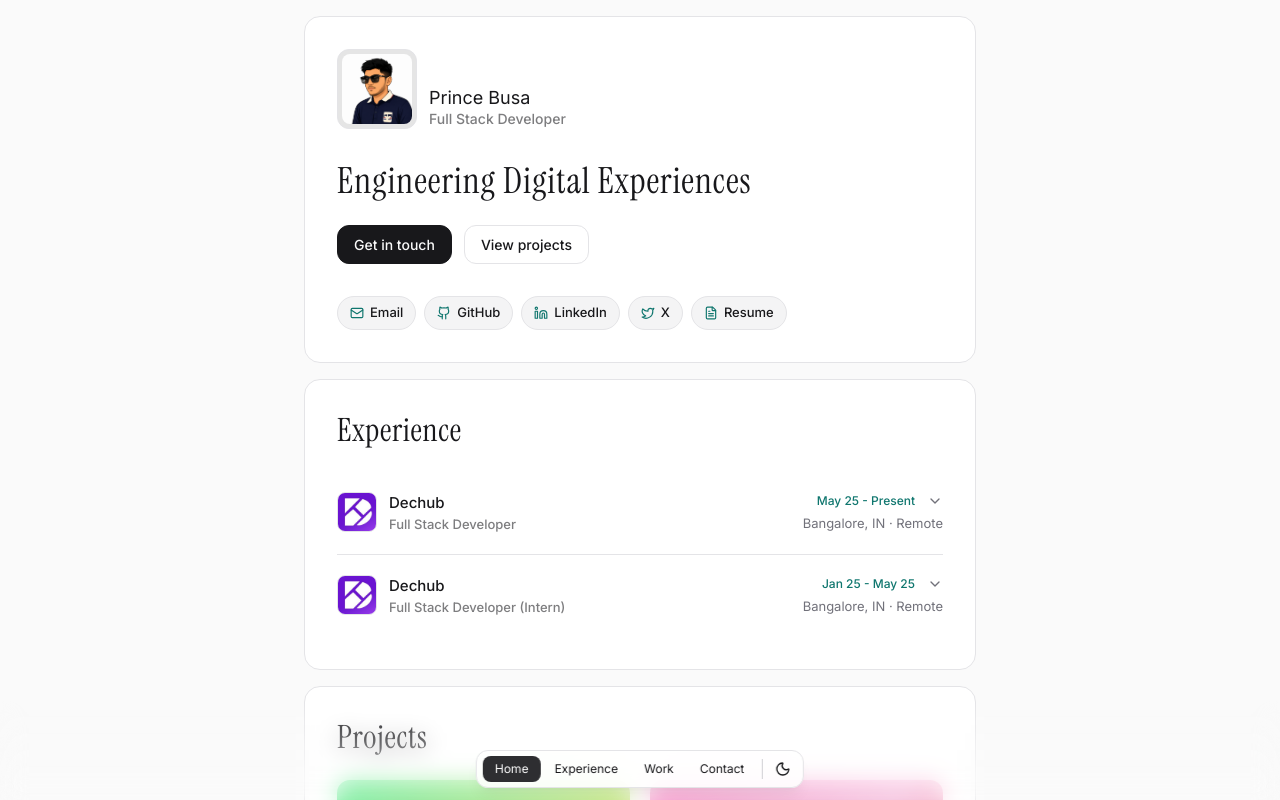
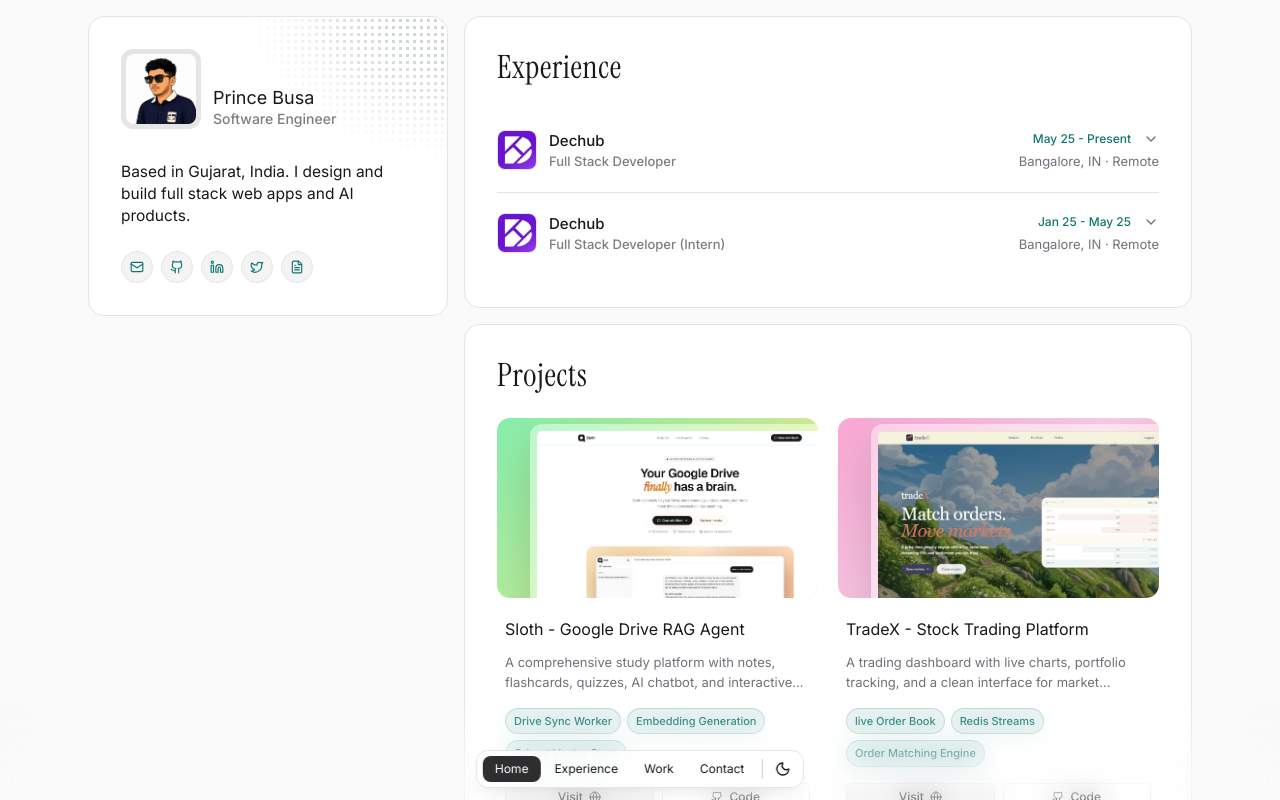
Before and after one commit to Princebusa/princefolio, a React (Vite) app: page / in a window 1280 px wide. Shown: the top 800 px of the page. Built offline with nearby package versions, Linux system fonts and the light colour scheme.

Commit message:
ui redesign

```diff
--- a/index.html
+++ b/index.html
@@ -37,7 +37,7 @@
     </script>
   </head>
   <body>
-    <div id="root"></div>
+    <div id="root" class="bg-green-grid"></div>
     <script type="module" src="/src/main.tsx"></script>
   </body>
 </html>
--- a/src/App.tsx
+++ b/src/App.tsx
@@ -3,7 +3,7 @@
 
 export default function App() {
   return (
-    <div className="mx-auto flex min-h-screen w-full max-w-2xl flex-col gap-3 px-3 py-3 pb-12 sm:gap-4 sm:py-4 sm:px-0 sm:pb-13">
+    <div className="mx-auto flex min-h-screen w-full max-w-6xl flex-col gap-3 px-3 py-3 pb-12 sm:gap-4 sm:py-4 sm:px-4 sm:pb-13 lg:px-6">
       {/* <Header /> */}
       <Home />
     </div>
--- a/src/components/intro.tsx
+++ b/src/components/intro.tsx
@@ -22,7 +22,7 @@
 
 export default function Intro() {
   return (
-    <section className="rounded-2xl border border-[var(--border)] bg-[var(--white)] p-5 sm:p-8">
+    <section className="rounded-2xl border border-[var(--border)] bg-[var(--white)] p-5 sm:p-8 jjj">
       <motion.div
         initial={{ opacity: 0, y: 10 }}
         animate={{ opacity: 1, y: 0 }}
@@ -53,7 +53,7 @@
           <h2 className="text-lg font-semibold  leading-tight text-[var(--vast)]" style={{ fontFamily: "var(--font-body)" }}>
             Prince Busa
           </h2>
-          <p className="text-sm font-medium text-[var(--charcoal)]/60">Full Stack Developer</p>
+          <p className="text-sm font-medium text-[var(--charcoal)]/60">Software Engineer</p>
         </div>
       </motion.div>
 
@@ -61,25 +61,13 @@
         initial={{ opacity: 0, y: 12 }}
         animate={{ opacity: 1, y: 0 }}
         transition={{ duration: 0.45, delay: 0.05 }}
-        className="!mt-8 !mb-6 font-serif text-3xl tracking-wide text-[var(--vast)] sm:text-4xl"
-        style={{ fontFamily: "var(--font-display)" }}
+        className="!mt-8 !mb-6 font-serif tracking-0 text-[var(--vast)] text-[15.5px] leading-[22px]"
+        style={{ fontFamily: "var(--font-body)" }}
       >
-        Engineering Digital Experiences
+        Based in Gujarat, India. I design and build full stack web apps and AI products.
       </motion.h1>
 
-      <motion.div
-        initial={{ opacity: 0, y: 8 }}
-        animate={{ opacity: 1, y: 0 }}
-        transition={{ duration: 0.4, delay: 0.1 }}
-        className="mb-8 flex flex-wrap gap-3"
-      >
-        <a href="#contact" className="btn-dawn">
-          Get in touch
-        </a>
-        <a href="#projects" className="btn-ghost">
-          View projects
-        </a>
-      </motion.div>
+
 
       <div>
 
@@ -90,10 +78,16 @@
               href={href}
               target={label === "Email" ? undefined : "_blank"}
               rel={label === "Email" ? undefined : "noopener noreferrer"}
-              className="chip transition-colors hover:border-[var(--dawn)]"
+              aria-label={label}
+              className="chip group relative transition-colors hover:border-[var(--dawn)]"
             >
               <Icon size={14} className="text-[var(--dawn)]" />
-              {label}
+              <span
+                className="icon-tooltip pointer-events-none opacity-0 transition-opacity duration-200 group-hover:opacity-100 group-focus-visible:opacity-100"
+                role="tooltip"
+              >
+                {label}
+              </span>
             </a>
           ))}
         </div>
--- a/src/index.css
+++ b/src/index.css
@@ -2,6 +2,58 @@
 
 @custom-variant dark (&:where(.dark, .dark *));
 
+.jjj
+   {
+position: relative;
+    background: white;
+    overflow: hidden;
+  }
+
+  .jjj::before {
+    content: "";
+    position: absolute;
+    inset: 0;
+    pointer-events: none;
+
+    /* Infinite dots */
+    background-image: radial-gradient(
+      circle,
+      #cfd8d5 1.5px,
+      transparent 1px
+    );
+    background-size: 7px 7px;
+
+    /* Keep dots mainly in top-right and fade them out */
+    -webkit-mask-image: radial-gradient(
+    ellipse 75% 65% at 100% 0%,
+    black 0%,
+    black 20%,
+    rgba(0, 0, 0, 0.7) 40%,
+    rgba(0, 0, 0, 0.3) 55%,
+    transparent 75%
+  );
+
+  mask-image: radial-gradient(
+    ellipse 75% 65% at 100% 0%,
+    black 0%,
+    black 20%,
+    rgba(0, 0, 0, 0.7) 40%,
+    rgba(0, 0, 0, 0.3) 55%,
+    transparent 75%
+  );
+
+}
+/* .bg-green-grid{
+
+
+
+
+  background-image:
+    linear-gradient(to right, #dce4e1 1px, transparent 1px),
+    linear-gradient(to bottom, #dce4e1 1px, transparent 1px);
+
+  background-size: 40px 40px;
+} */
 :root {
   /* Neutral zinc / black / white + subtle teal accent */
   --lumen: #ffffff;
@@ -64,13 +116,13 @@
 
 html {
   scroll-behavior: smooth;
-  overflow-x: hidden;
+  overflow-x: clip;
 }
 
 body {
   margin: 0;
   padding: 0;
-  overflow-x: hidden;
+  overflow-x: clip;
   background: var(--background);
   color: var(--foreground);
   font-family: var(--font-body);
@@ -229,7 +281,7 @@
   border: 1px solid var(--border);
   border-radius: 999px;
   background: var(--lumen-dark);
-  padding: 6px 12px;
+  padding: 8px 8px;
   font-size: 13px;
   font-weight: 500;
   color: var(--vast);
@@ -252,3 +304,32 @@
   border-radius: 999px;
   background: var(--dawn);
 }
+
+.icon-tooltip {
+  position: absolute;
+  bottom: calc(100% + 10px);
+  left: 50%;
+  z-index: 10;
+  translate: -50% 0;
+  border-radius: 8px;
+  background: var(--vast);
+  color: var(--lumen);
+  padding: 6px 10px;
+  font-size: 11px;
+  font-weight: 500;
+  line-height: 1.2;
+  white-space: nowrap;
+  box-shadow: 0 4px 14px rgba(0, 0, 0, 0.18);
+}
+
+.icon-tooltip::after {
+  content: "";
+  position: absolute;
+  top: 100%;
+  left: 50%;
+  translate: -50% 0;
+  width: 10px;
+  height: 6px;
+  background: var(--vast);
+  clip-path: polygon(50% 100%, 0 0, 100% 0);
+}
--- a/src/pages/home.tsx
+++ b/src/pages/home.tsx
@@ -8,14 +8,21 @@
 
 export default function Home() {
   return (
-    <main className="flex flex-1 flex-col gap-4 pb-4">
+    <main className="flex flex-1 flex-col gap-4 pb-4 lg:grid lg:grid-cols-[minmax(0,360px)_minmax(0,1fr)] lg:gap-4">
+      <aside className="min-h-0">
+        <div className="lg:sticky lg:top-4">
           <Intro />
+        </div>
+      </aside>
+
+      <div className="flex flex-col gap-4">
         <Exp />
         <Project />
         <Bio />
         <Contributions />
         <Contact />
         <Copyright />
+      </div>
     </main>
   );
 }
```
Also changed, not shown: src/assets/sloth-old.png (added), src/assets/sloth.png. Lines whose indentation alone changed are shown as unchanged.
